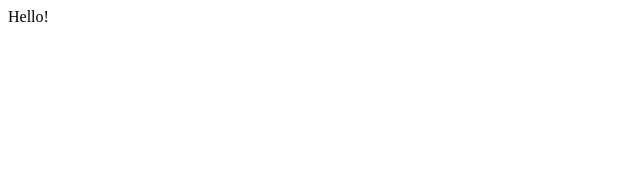
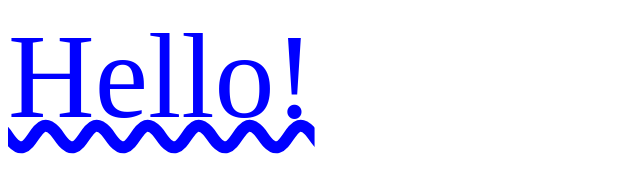
Before and after one commit to iankils/Test-Git, a plain HTML site: page index.html in a window 1280 px wide. Shown: the whole page, without its empty margins (0-640 px from the left). Drawn offline with Linux system fonts and the light colour scheme.

Commit message:
Added CSS

```diff
--- a/index.html
+++ b/index.html
@@ -4,8 +4,10 @@
     <meta charset="UTF-8">
     <meta name="viewport" content="width=device-width, initial-scale=1.0">
     <title>Document</title>
+    <link rel="stylesheet" href="style.css">
 </head>
 <body>
-    Hello!
+    <div class="test">Hello!</div>
+
 </body>
 </html>
--- /dev/null
+++ b/style.css
@@ -0,0 +1,6 @@
+.test{
+    text-decoration-line:underline;
+    text-decoration-style:wavy;
+    color:blue;
+    font-size: 120px;
+}
```
